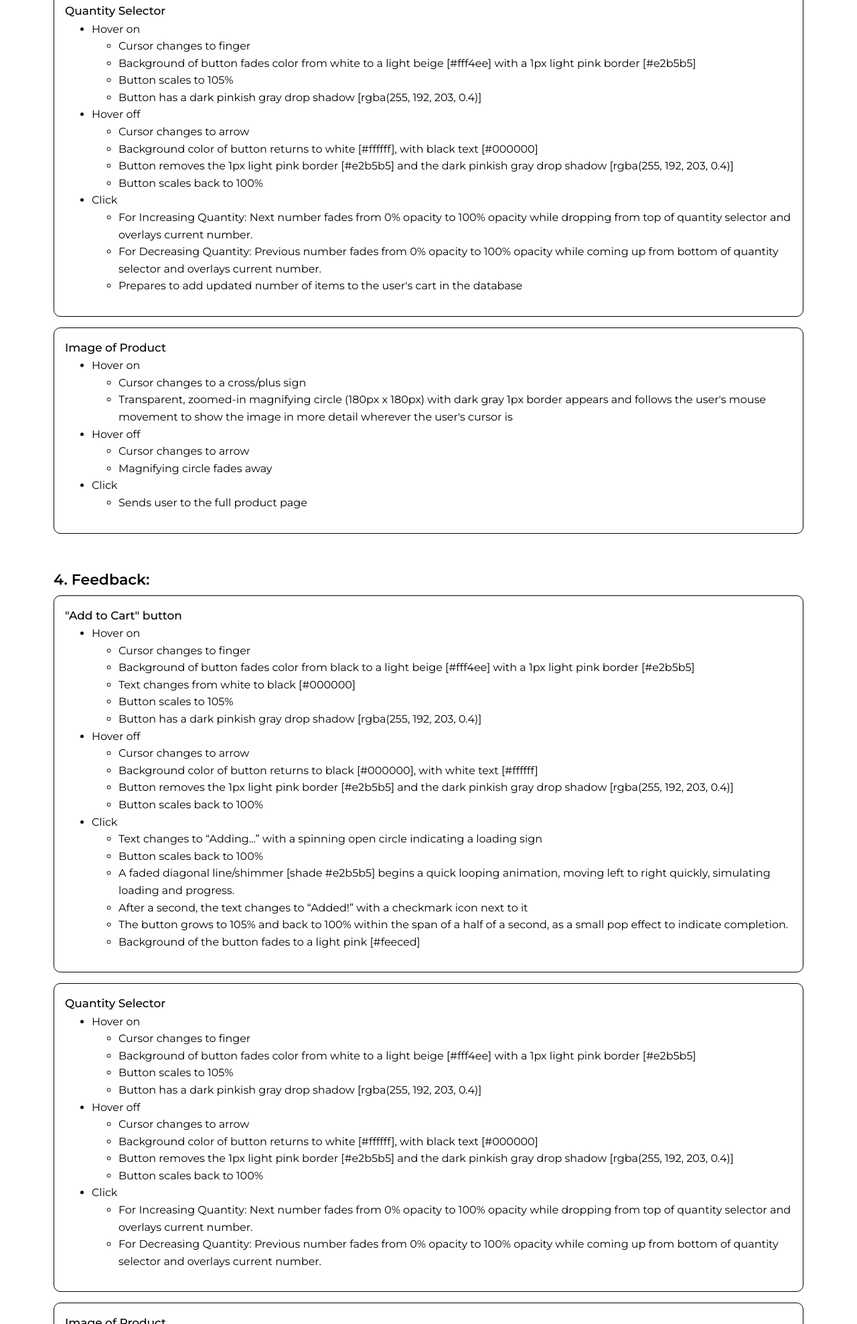
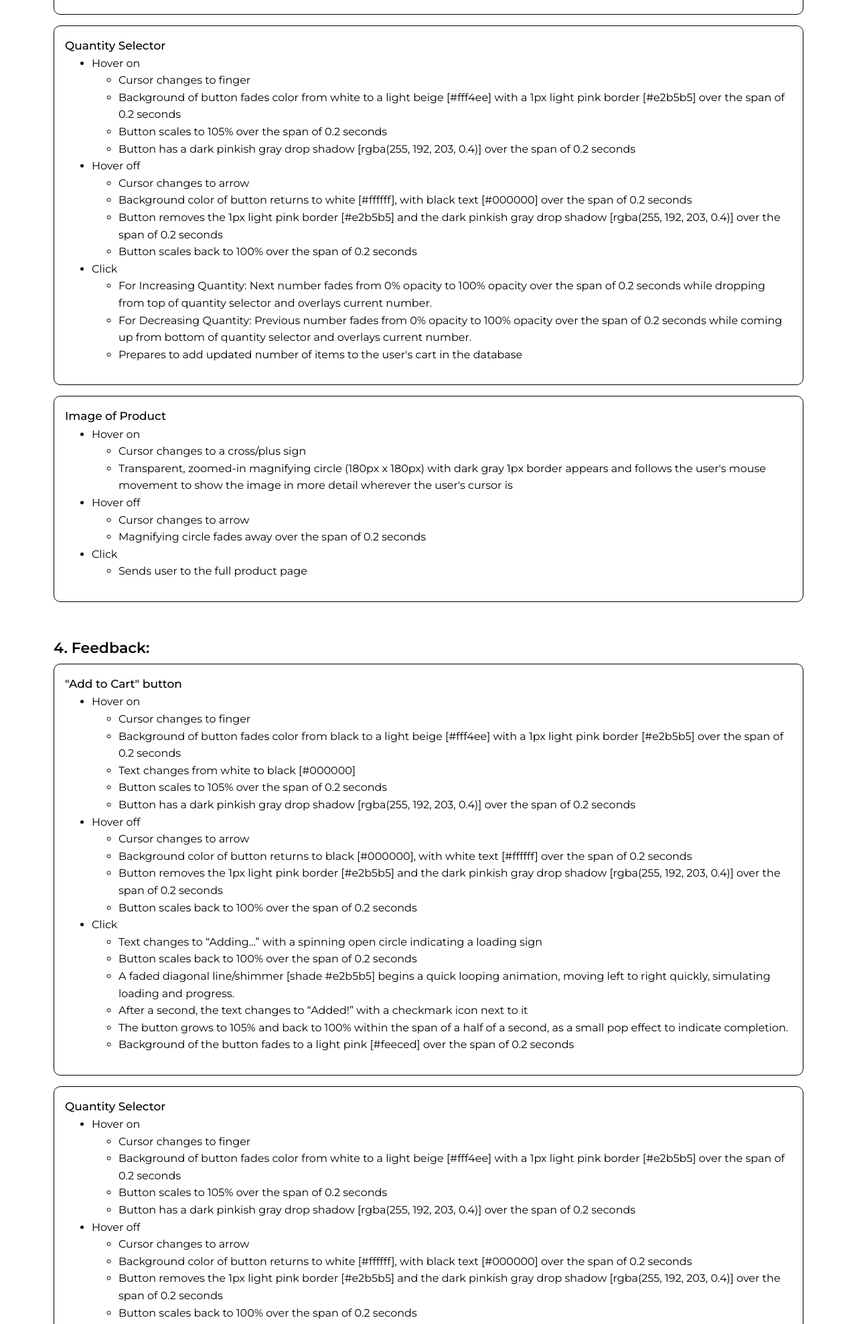
Before and after one commit to mihika613/idm241-mp3763, a plain HTML site: page beta/index.html in a window 1280 px wide. Shown: the part 1452-3429 px from the top of the page at 67% size. Drawn offline with Linux system fonts and the light colour scheme; a web font is replaced by a local one.

Commit message:
📝 Added Timing Details

```diff
--- a/beta/index.html
+++ b/beta/index.html
@@ -63,17 +63,17 @@
                     <li>Hover on</li>
                         <ul>
                             <li>Cursor changes to finger</li>
-                            <li>Background of button fades color from black to a light beige [#fff4ee] with a 1px light pink border [#e2b5b5]</li>
+                            <li>Background of button fades color from black to a light beige [#fff4ee] with a 1px light pink border [#e2b5b5] over the span of 0.2 seconds</li>
                             <li>Text changes from white to black [#000000]</li>
-                            <li>Button scales to 105%</li>
-                            <li>Button gains a dark pinkish gray drop shadow [rgba(255, 192, 203, 0.4)]</li>
+                            <li>Button scales to 105% over the span of 0.2 seconds</li>
+                            <li>Button gains a dark pinkish gray drop shadow [rgba(255, 192, 203, 0.4)] over the span of 0.2 seconds</li>
                         </ul>
                     <li>Hover off</li>
                         <ul>
                             <li>Cursor changes to arrow</li>
-                            <li>Background color of button fades back to black [#000000], with white text [#ffffff]</li>
-                            <li>Button removes the 1px light pink border [#e2b5b5] and the dark pinkish gray drop shadow [rgba(255, 192, 203, 0.4)]</li>
-                            <li>Button scales back to 100%</li>
+                            <li>Background color of button fades back to black [#000000], with white text [#ffffff] over the span of 0.2 seconds</li>
+                            <li>Button removes the 1px light pink border [#e2b5b5] and the dark pinkish gray drop shadow [rgba(255, 192, 203, 0.4)] over the span of 0.2 seconds</li>
+                            <li>Button scales back to 100% over the span of 0.2 seconds</li>
                         </ul>
                     <li>Click</li>
                         <ul>
@@ -81,8 +81,8 @@
                             <li>Button scales back to 100%</li>
                             <li>A faded diagonal line/shimmer [shade #e2b5b5] angled 120 degrees with a subtle opacity fade begins a quick looping animation, moving left to right quickly, simulating loading and progress.</li>
                             <li>After a second, the text changes to “Added!” with a checkmark icon next to it</li>
-                            <li>The button grows to 105% and back to 100% within the span of a half of a second, as a small pop effect to indicate completion.</li>
-                            <li>Background of the button fades to a light pink [#feeced]</li>
+                            <li>The button grows to 105% and back to 100% over the span of a half of a second, as a small pop effect to indicate completion.</li>
+                            <li>Background of the button fades to a light pink [#feeced] over the span of 0.2 seconds</li>
                             <li>Adds item to the user's cart in the database</li>
                         </ul>
                 </ul>
@@ -94,21 +94,21 @@
                     <li>Hover on</li>
                         <ul>
                             <li>Cursor changes to finger</li>
-                            <li>Background of button fades color from white to a light beige [#fff4ee] with a 1px light pink border [#e2b5b5]</li>
-                            <li>Button scales to 105%</li>
-                            <li>Button has a dark pinkish gray drop shadow [rgba(255, 192, 203, 0.4)]</li>
+                            <li>Background of button fades color from white to a light beige [#fff4ee] with a 1px light pink border [#e2b5b5] over the span of 0.2 seconds</li>
+                            <li>Button scales to 105% over the span of 0.2 seconds</li>
+                            <li>Button has a dark pinkish gray drop shadow [rgba(255, 192, 203, 0.4)] over the span of 0.2 seconds</li>
                         </ul>
                     <li>Hover off</li>
                         <ul>
                             <li>Cursor changes to arrow</li>
-                            <li>Background color of button returns to white [#ffffff], with black text [#000000]</li>
-                            <li>Button removes the 1px light pink border [#e2b5b5] and the dark pinkish gray drop shadow [rgba(255, 192, 203, 0.4)]</li>
-                            <li>Button scales back to 100%</li>
+                            <li>Background color of button returns to white [#ffffff], with black text [#000000] over the span of 0.2 seconds</li>
+                            <li>Button removes the 1px light pink border [#e2b5b5] and the dark pinkish gray drop shadow [rgba(255, 192, 203, 0.4)] over the span of 0.2 seconds</li>
+                            <li>Button scales back to 100% over the span of 0.2 seconds</li>
                         </ul>
                     <li>Click</li>
                         <ul>
-                            <li>For Increasing Quantity: Next number fades from 0% opacity to 100% opacity while dropping from top of quantity selector and overlays current number.</li>
-                            <li>For Decreasing Quantity: Previous number fades from 0% opacity to 100% opacity while coming up from bottom of quantity selector and overlays current number.</li>
+                            <li>For Increasing Quantity: Next number fades from 0% opacity to 100% opacity over the span of 0.2 seconds while dropping from top of quantity selector and overlays current number.</li>
+                            <li>For Decreasing Quantity: Previous number fades from 0% opacity to 100% opacity over the span of 0.2 seconds while coming up from bottom of quantity selector and overlays current number.</li>
                             <li>Prepares to add updated number of items to the user's cart in the database</li>
                         </ul>
                 </ul>
@@ -125,7 +125,7 @@
                     <li>Hover off</li>
                         <ul>
                             <li>Cursor changes to arrow</li>
-                            <li>Magnifying circle fades away</li>
+                            <li>Magnifying circle fades away over the span of 0.2 seconds</li>
                         </ul>
                     <li>Click</li>
                         <ul>
@@ -143,26 +143,26 @@
                     <li>Hover on</li>
                         <ul>
                             <li>Cursor changes to finger</li>
-                            <li>Background of button fades color from black to a light beige [#fff4ee] with a 1px light pink border [#e2b5b5]</li>
+                            <li>Background of button fades color from black to a light beige [#fff4ee] with a 1px light pink border [#e2b5b5] over the span of 0.2 seconds</li>
                             <li>Text changes from white to black [#000000]</li>
-                            <li>Button scales to 105%</li>
-                            <li>Button has a dark pinkish gray drop shadow [rgba(255, 192, 203, 0.4)]</li>
+                            <li>Button scales to 105% over the span of 0.2 seconds</li>
+                            <li>Button has a dark pinkish gray drop shadow [rgba(255, 192, 203, 0.4)] over the span of 0.2 seconds</li>
                         </ul>
                     <li>Hover off</li>
                         <ul>
                             <li>Cursor changes to arrow</li>
-                            <li>Background color of button returns to black [#000000], with white text [#ffffff]</li>
-                            <li>Button removes the 1px light pink border [#e2b5b5] and the dark pinkish gray drop shadow [rgba(255, 192, 203, 0.4)]</li>
-                            <li>Button scales back to 100%</li>
+                            <li>Background color of button returns to black [#000000], with white text [#ffffff] over the span of 0.2 seconds</li>
+                            <li>Button removes the 1px light pink border [#e2b5b5] and the dark pinkish gray drop shadow [rgba(255, 192, 203, 0.4)] over the span of 0.2 seconds</li>
+                            <li>Button scales back to 100% over the span of 0.2 seconds</li>
                         </ul>
                     <li>Click</li>
                         <ul>
                             <li>Text changes to “Adding...” with a spinning open circle indicating a loading sign</li>
-                            <li>Button scales back to 100%</li>
+                            <li>Button scales back to 100% over the span of 0.2 seconds</li>
                             <li>A faded diagonal line/shimmer [shade #e2b5b5] begins a quick looping animation, moving left to right quickly, simulating loading and progress.</li>
                             <li>After a second, the text changes to “Added!” with a checkmark icon next to it</li>
                             <li>The button grows to 105% and back to 100% within the span of a half of a second, as a small pop effect to indicate completion.</li>
-                            <li>Background of the button fades to a light pink [#feeced]</li>
+                            <li>Background of the button fades to a light pink [#feeced] over the span of 0.2 seconds</li>
                         </ul>
                 </ul>
             </div>
@@ -173,21 +173,21 @@
                     <li>Hover on</li>
                         <ul>
                             <li>Cursor changes to finger</li>
-                            <li>Background of button fades color from white to a light beige [#fff4ee] with a 1px light pink border [#e2b5b5]</li>
-                            <li>Button scales to 105%</li>
-                            <li>Button has a dark pinkish gray drop shadow [rgba(255, 192, 203, 0.4)]</li>
+                            <li>Background of button fades color from white to a light beige [#fff4ee] with a 1px light pink border [#e2b5b5] over the span of 0.2 seconds</li>
+                            <li>Button scales to 105% over the span of 0.2 seconds</li>
+                            <li>Button has a dark pinkish gray drop shadow [rgba(255, 192, 203, 0.4)] over the span of 0.2 seconds</li>
                         </ul>
                     <li>Hover off</li>
                         <ul>
                             <li>Cursor changes to arrow</li>
-                            <li>Background color of button returns to white [#ffffff], with black text [#000000]</li>
-                            <li>Button removes the 1px light pink border [#e2b5b5] and the dark pinkish gray drop shadow [rgba(255, 192, 203, 0.4)]</li>
-                            <li>Button scales back to 100%</li>
+                            <li>Background color of button returns to white [#ffffff], with black text [#000000] over the span of 0.2 seconds</li>
+                            <li>Button removes the 1px light pink border [#e2b5b5] and the dark pinkish gray drop shadow [rgba(255, 192, 203, 0.4)] over the span of 0.2 seconds</li>
+                            <li>Button scales back to 100% over the span of 0.2 seconds</li>
                         </ul>
                     <li>Click</li>
                         <ul>
-                            <li>For Increasing Quantity: Next number fades from 0% opacity to 100% opacity while dropping from top of quantity selector and overlays current number.</li>
-                            <li>For Decreasing Quantity: Previous number fades from 0% opacity to 100% opacity while coming up from bottom of quantity selector and overlays current number.</li>
+                            <li>For Increasing Quantity: Next number fades from 0% opacity to 100% opacity over the span of 0.2 seconds while dropping from top of quantity selector and overlays current number.</li>
+                            <li>For Decreasing Quantity: Previous number fades from 0% opacity to 100% opacity over the span of 0.2 seconds while coming up from bottom of quantity selector and overlays current number.</li>
                         </ul>
                 </ul>
             </div>
@@ -203,7 +203,7 @@
                     <li>Hover off</li>
                         <ul>
                             <li>Cursor changes to arrow</li>
-                            <li>Magnifying circle fades away</li>
+                            <li>Magnifying circle fades away over the span of 0.2 seconds</li>
                         </ul>
                     <li>Click</li>
                         <ul>
@@ -267,9 +267,6 @@
         <p>New Image of Product Microinteraction:</p>
         <img class="centered-img" src="magnifyingglassproductimage.gif" alt="GIF of New Image Microinteraction">
         <br>
-
-        <p>Screen that clicking the Image of Product takes the user to:</p>
-        <img class="centered-img" src="productpagefrancescas.png" alt="Image of Product Page">
     </div>
 </body>
 </html>
```
